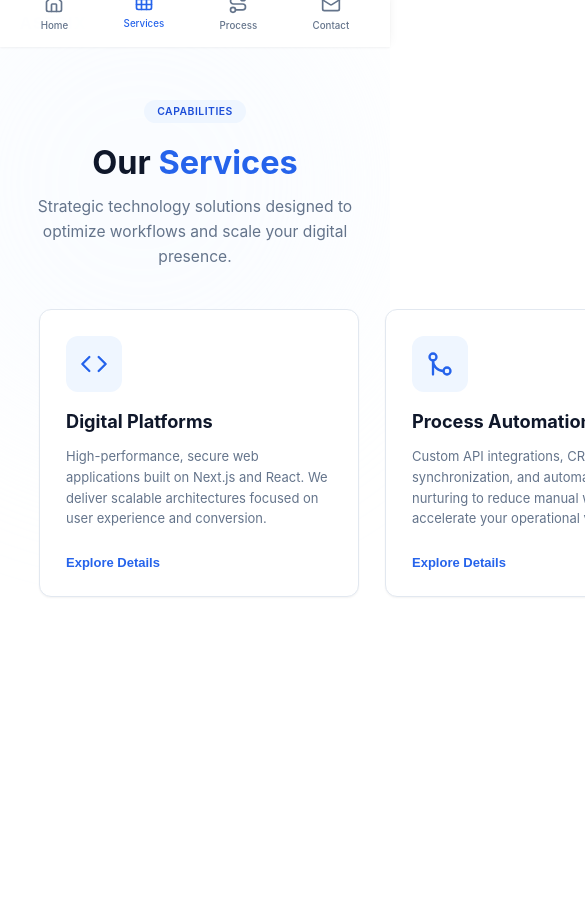
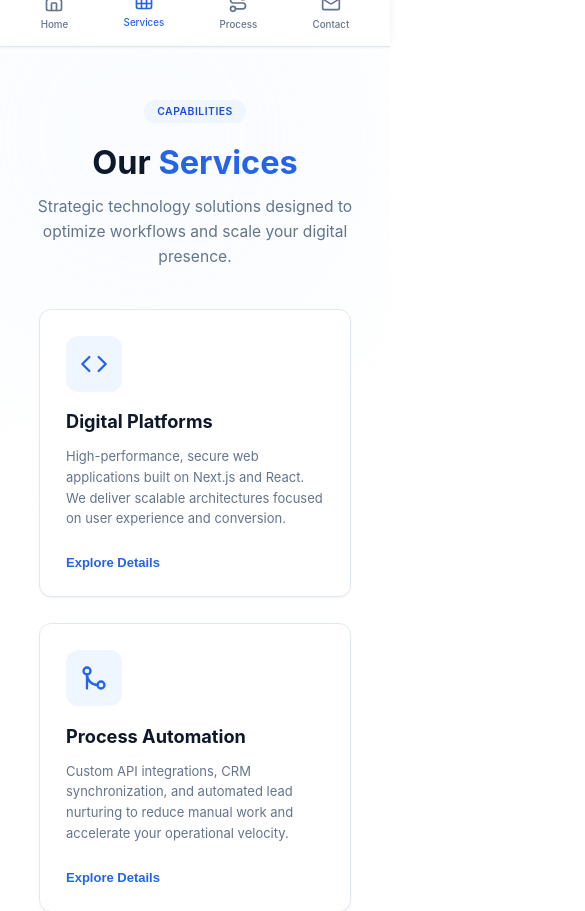
Before and after one commit to lokesh05slv-del/ASTRIX, a React (Vite) app: page /services in a window 390 px wide. Shown: the top 911 px of the page, 585 px wide, since content can reach past the window. Before the commit the page ends 844 px from the top, so only its background shows below. Built offline with nearby package versions, Linux system fonts and the light colour scheme.

Commit message:
updated homepage UI and fixed bug

```diff
--- a/src/components/Navigation.css
+++ b/src/components/Navigation.css
@@ -98,19 +98,8 @@
   .desktop-only { display: none; }
   .mobile-only { display: flex; }
 
-  .nav-header {
-    border-bottom: none;
-    box-shadow: none;
-    background: transparent;
-    backdrop-filter: none;
-  }
-
   .nav-container {
     padding: 1rem 1.5rem;
-    background: rgba(255, 255, 255, 0.95);
-    backdrop-filter: blur(10px);
-    border-bottom: 1px solid var(--border-color);
-    box-shadow: var(--shadow-sm);
   }
 
   .nav-logo {
--- a/src/pages/Services.css
+++ b/src/pages/Services.css
@@ -83,4 +83,7 @@
   .services-header {
     margin-bottom: 3rem;
   }
+  .services-grid {
+    grid-template-columns: 1fr;
+  }
 }
```
